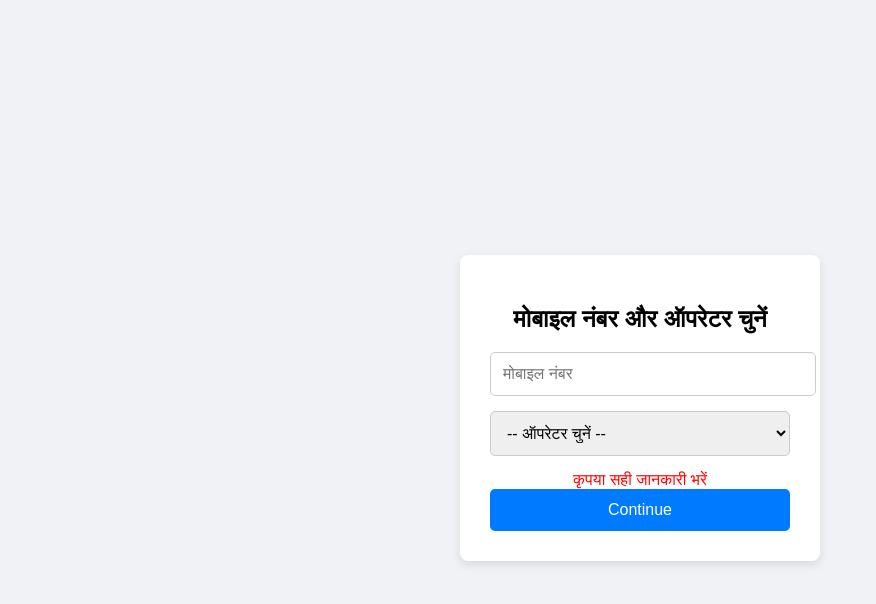
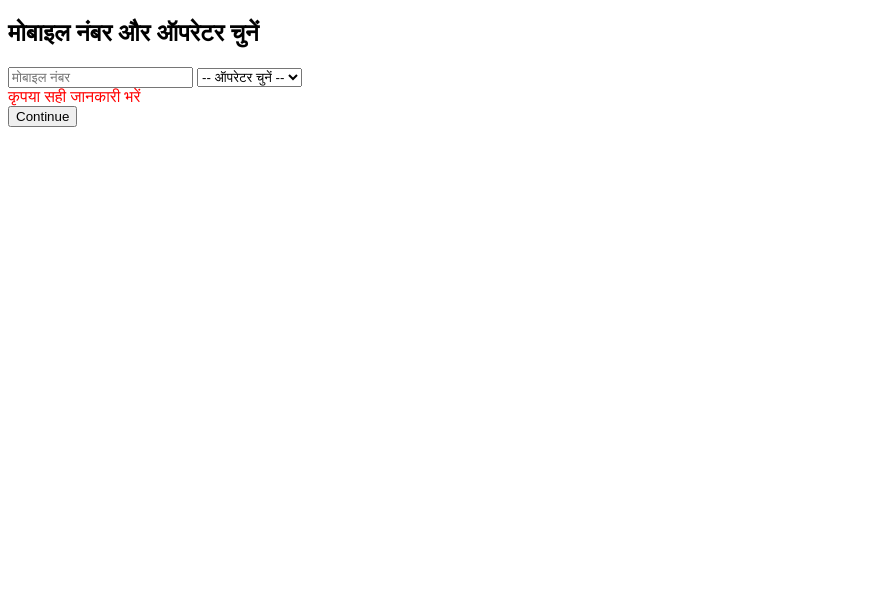
Before and after one commit to somraymardi/free-recharge-web, a plain HTML site: page index.html in a window 1280 px wide. Both pictures are taken after a click on the button "Continue". Shown: the whole page, without its empty margins (0-876 px from the left). Drawn offline with Linux system fonts and the light colour scheme.

Commit message:
Update index.html

```diff
--- a/index.html
+++ b/index.html
@@ -1,32 +1,16 @@
-
 <!DOCTYPE html>
 <html lang="hi">
 <head>
-  <meta charset="UTF-8" />
-  <meta name="viewport" content="width=device-width, initial-scale=1" />
+<meta charset="UTF-8"><meta name="viewport" content="width=device-width, initial-scale=1">
 <title>Mobile Input</title>
 <style>
-    body { font-family: Arial; background: #f0f2f5; display: flex; justify-content: center; align-items: center; height: 100vh; }
-    .container {
-      background: white; padding: 30px; border-radius: 8px;
-      box-shadow: 0 4px 10px rgba(0,0,0,0.1); width: 300px; text-align: center;
-    }
-    input, select {
-      width: 100%; padding: 12px; font-size: 16px; margin-bottom: 15px;
-      border: 1px solid #ccc; border-radius: 5px;
-    }
-    button {
-      padding: 12px; width: 100%; background: #007bff;
-      color: white; font-size: 16px; border: none; border-radius: 5px;
-      cursor: pointer;
-    }
-    .error { color: red; display: none; }
+/* Styling same as earlier */
 </style>
 </head>
 <body>
   <div class="container">
     <h2>मोबाइल नंबर और ऑपरेटर चुनें</h2>
-    <input type="tel" id="mobileNumber" maxlength="10" placeholder="मोबाइल नंबर">
+    <input id="mobileNumber" type="tel" maxlength="10" placeholder="मोबाइल नंबर">
     <select id="operator">
       <option value="">-- ऑपरेटर चुनें --</option>
       <option value="jio">Jio</option>
@@ -34,22 +18,17 @@
       <option value="vi">Vi</option>
       <option value="bsnl">BSNL</option>
     </select>
-    <div class="error" id="errorMsg">कृपया सही जानकारी भरें</div>
+    <div id="errorMsg" style="color:red;display:none;">कृपया सही जानकारी भरें</div>
     <button onclick="proceed()">Continue</button>
   </div>
-
 <script>
-    function proceed() {
-      const number = document.getElementById('mobileNumber').value.trim();
-      const operator = document.getElementById('operator').value;
-      const errorMsg = document.getElementById('errorMsg');
-
-      if (!/^[6-9][0-9]{9}$/.test(number) || operator === "") {
-        errorMsg.style.display = 'block';
-        return;
+function proceed(){
+  const num = document.getElementById('mobileNumber').value.trim();
+  const op = document.getElementById('operator').value;
+  if(!/^[6-9]\d{9}$/.test(num)||!op){
+    document.getElementById('errorMsg').style.display='block';return;
   }
-
-      window.location.href = `recharge-plans.html?mobileNumber=${number}&operator=${operator}`;
+  window.location.href=`recharge-plans.html?mobileNumber=${num}&operator=${op}`;
 }
 </script>
 </body>
```
Lines whose indentation alone changed are shown as unchanged.
